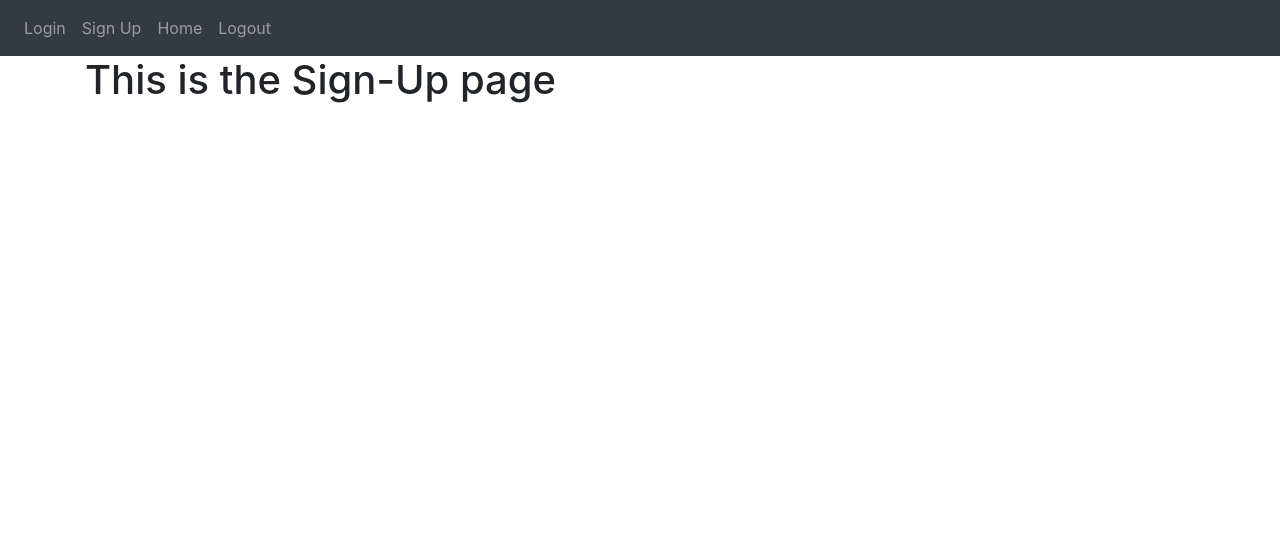
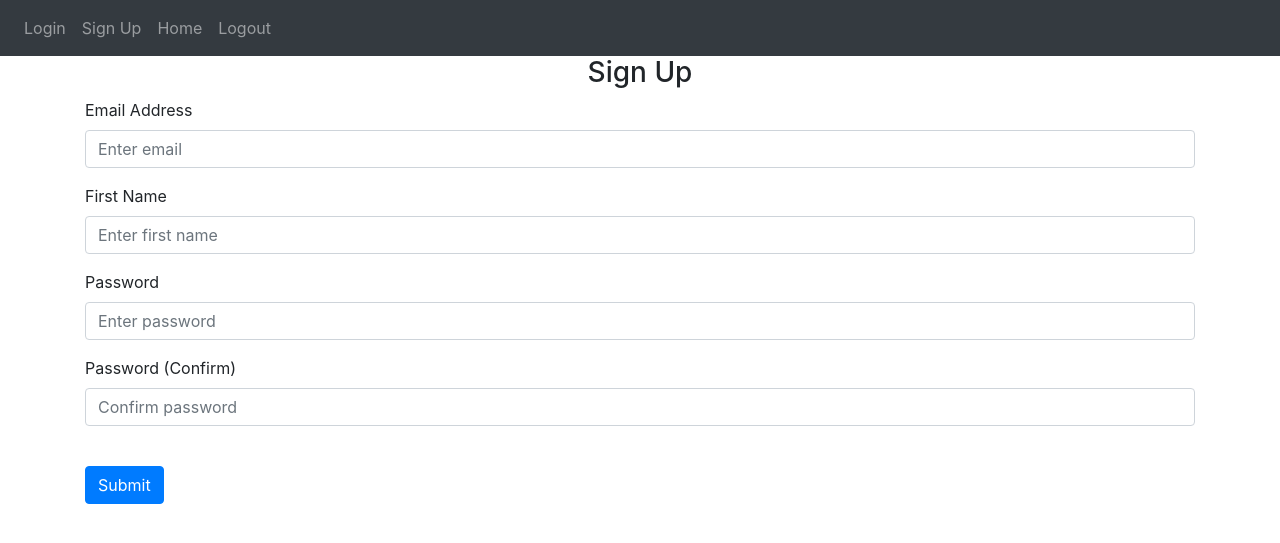
Before and after one commit to carlobutelli/notes-service, a Flask app: page /auth/sign-up in a window 1280 px wide. Shown: the top 543 px of the page. Run offline with Flask 2, Linux system fonts and the light colour scheme; parts of the project's set-up code (start-up, migrations or seed data) failed here and were passed over; some libraries are stand-ins or nearby versions.

Commit message:
added bootstrap to sign-up and login

```diff
--- a/api/templates/sign_up.html
+++ b/api/templates/sign_up.html
@@ -1,6 +1,49 @@
 {% extends "base.html" %}
 {% block title %}Sign Up{% endblock %}
-
 {% block content %}
-<h1>This is the Sign-Up page</h1>
+<form method="POST">
+  <h3 align="center">Sign Up</h3>
+  <div class="form-group">
+    <label for="email">Email Address</label>
+    <input
+      type="email"
+      class="form-control"
+      id="email"
+      name="email"
+      placeholder="Enter email"
+    />
+  </div>
+  <div class="form-group">
+    <label for="firstName">First Name</label>
+    <input
+      type="text"
+      class="form-control"
+      id="firstName"
+      name="firstName"
+      placeholder="Enter first name"
+    />
+  </div>
+  <div class="form-group">
+    <label for="password1">Password</label>
+    <input
+      type="password"
+      class="form-control"
+      id="password1"
+      name="password1"
+      placeholder="Enter password"
+    />
+  </div>
+  <div class="form-group">
+    <label for="password2">Password (Confirm)</label>
+    <input
+      type="password"
+      class="form-control"
+      id="password2"
+      name="password2"
+      placeholder="Confirm password"
+    />
+  </div>
+  <br />
+  <button type="submit" class="btn btn-primary">Submit</button>
+</form>
 {% endblock %}
```
Also changed, not shown: api/templates/login.html (+25 -1 lines).
